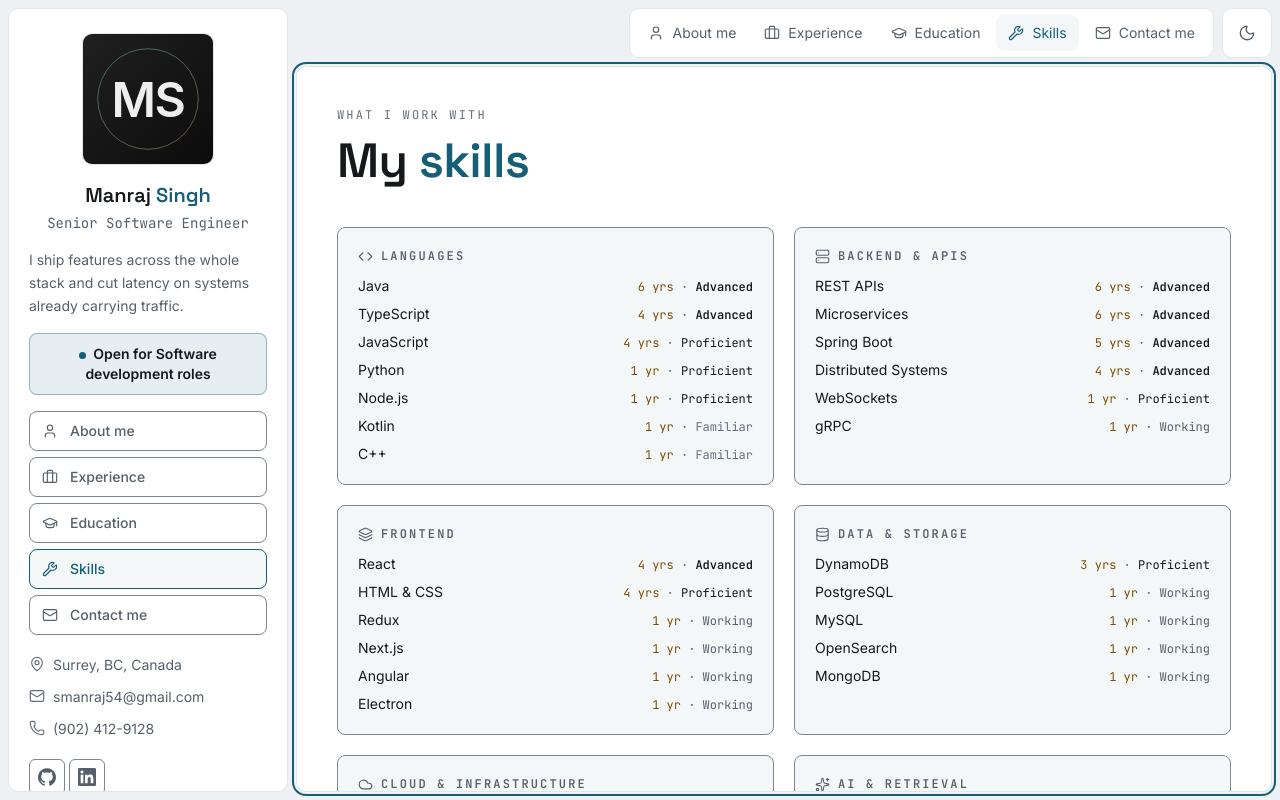
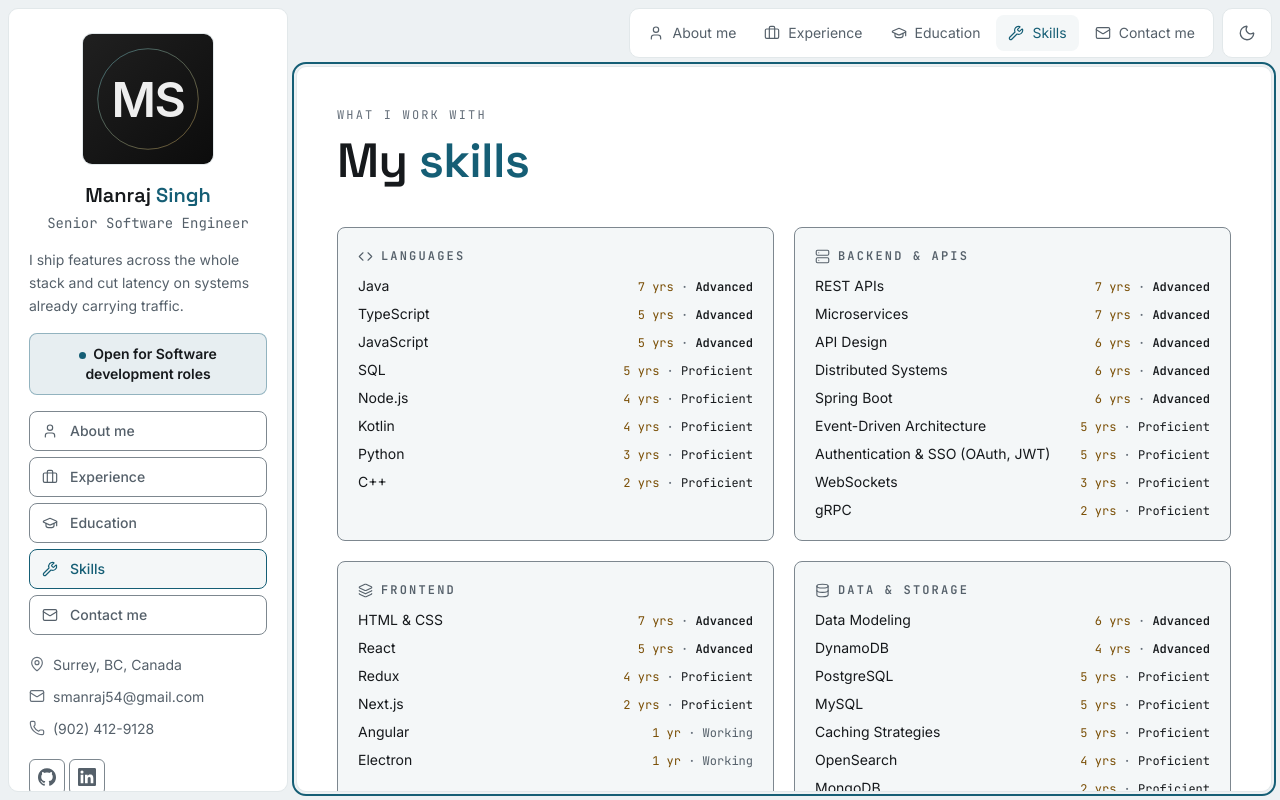
Before and after one commit to smanraj54/portfolio, a React (Vite) app in the folder web/: page /skills in a window 1280 px wide. Built offline with nearby package versions, Linux system fonts and the light colour scheme.

Commit message:
Skills update

```diff
--- a/web/src/components/articles/ArticleSkills.tsx
+++ b/web/src/components/articles/ArticleSkills.tsx
@@ -2,20 +2,27 @@
  * <ArticleSkills> — the `skills` article (§6.4).
  *
  * A row is a name, a year count and one of four proficiency words:
- * "Java · 6 yrs · Advanced". There is no bar, no percentage and no fill of any
+ * "Java · 7 yrs · Advanced". There is no bar, no percentage and no fill of any
  * kind here, which is why <ProgressBar> stays unimported even though it was
  * built for this section. A bar needs a denominator and this data has none:
- * content/skills.ts derives every `years` value from the role timeline, so each
- * number can be defended line by line, while a full-scale maximum would have to
- * be invented purely to have something to draw a width against. Once invented,
- * the width is what a visitor compares — and the defensible number stops
- * mattering. The four levels earn their visual weight from type instead
- * (LEVEL_CLASSES), which costs nothing and claims nothing.
+ * every `years` value in content/skills.ts is a claim about a real span that can
+ * be asked about line by line, while a full-scale maximum would have to be
+ * invented purely to have something to draw a width against. Once invented, the
+ * width is what a visitor compares — and the defensible number stops mattering.
+ * The four levels earn their visual weight from type instead (LEVEL_CLASSES),
+ * which costs nothing and claims nothing.
  *
- * Layout is one column on a phone and a grid of group cards from `lg`. Seven
+ * Layout is one column on a phone and a grid of group cards from `lg`. Eight
  * groups of three-word rows stacked in a single column would leave most of a
  * 1300px pane empty and put the last group two screens below the first.
+ *
+ * A group may set `wide`, which is the answer to one group holding 21 rows
+ * against a 6-11 median: left alone it stretches its grid row and leaves a void
+ * beside its neighbour. A wide group takes two columns of the outer grid and
+ * splits its own rows into two internal columns, so it comes out roughly as tall
+ * as the cards around it.
  */
+import clsx from 'clsx'
 import { formatDuration } from '@/lib/dates'
 import { Icon } from '@/lib/icons'
 import { RichText } from '@/lib/richtext'
@@ -48,9 +55,8 @@
    * `${years} yrs`. Two reasons: `years` is a plain number, so 1 is reachable
    * and must read "1 yr", and a fractional value is expressible in the type
    * even though today's content has none — 1.5 becomes "1 yr 6 mos" instead of
-   * "1.5 yrs". Floored, never rounded up, which is the rule content/skills.ts
-   * documents for deriving the value in the first place: the formatter must not
-   * overstate what the data claims.
+   * "1.5 yrs". Floored, never rounded up: the formatter must not overstate what
+   * the data claims.
    */
   const months = Math.floor(skill.years * 12)
   const tenure = months > 0 ? formatDuration(months) : null
@@ -66,14 +72,14 @@
           flex item and is not rendered, so it moves nothing and never reaches
           the accessibility tree; speech is already safe because each span is
           its own block-level flex item. What it does buy is `textContent`:
-          "Java 6 yrs Advanced" rather than "Java6 yrs Advanced" for a crawler
+          "Java 7 yrs Advanced" rather than "Java6 yrs Advanced" for a crawler
           or a test reading the row as one string. */}
       <span className="shrink-0 font-mono text-xs whitespace-nowrap">
         {tenure ? (
           <>
             <span className="text-data">{tenure}</span>{' '}
             {/* The separator is decoration and nothing else, so it is hidden:
-                the row then announces as one phrase — "Java 6 yrs Advanced" —
+                the row then announces as one phrase — "Java 7 yrs Advanced" —
                 rather than stopping on a middle dot between every value. */}
             <span aria-hidden className="text-faint">
               ·
@@ -114,8 +120,8 @@
         </h2>
       ) : null}
 
-      {/* A list, not a run of <section>s: seven groups is a countable set, and
-          "list, 7 items" is a useful thing to be told before stepping into it.
+      {/* A list, not a run of <section>s: eight groups is a countable set, and
+          "list, 8 items" is a useful thing to be told before stepping into it.
           Three columns wait until `2xl` — at `xl` the pane is around 1000px
           wide, and thirds of that wrap "Retrieval-Augmented Generation" onto
           three lines. */}
@@ -123,7 +129,25 @@
         {/* `border-control` on the card, not a plain `border` — a board card needs
             a stroke that clears 3:1, and theme.css tabulates why. */}
         {groups.map((group) => (
-          <li key={group.id} className="rounded-board border border-control bg-board p-4 sm:p-5">
+          <li
+            key={group.id}
+            className={clsx(
+              // `@container` makes the card the query root for its own rows. It
+              // is set on every card, not only the wide one, because a container
+              // with no query inside it costs nothing and a conditional
+              // container is a conditional layout rule to reason about.
+              '@container rounded-board border border-control bg-board p-4 sm:p-5',
+              // Only from `lg`, because below it the outer grid is one column
+              // and spanning two of one is meaningless. Placement was checked at
+              // both multi-column widths and strands no cell: at `lg` the span
+              // lands on its own row, at `2xl` it fills columns 2-3 of the row
+              // it shares. Deliberately NOT `grid-flow-row-dense`, which would
+              // close a gap by pulling a later card forward and so break the
+              // match between visual order and the DOM order that speech and
+              // the tab sequence follow.
+              group.wide && 'lg:col-span-2',
+            )}
+          >
             <GroupHeading className="mb-3 flex items-center gap-2 font-mono text-xs tracking-[0.18em] text-muted uppercase">
               {/* Decorative: the label beside it says the same thing, and an
                   `sm` group icon is not where meaning should live. Sized in em
@@ -133,10 +157,21 @@
             </GroupHeading>
 
             {/* Names are unique within a group, so the name is a stable key —
-                and a better one than the index, since the ordering rule in
-                content/skills.ts ("level, then years descending") means rows
-                move whenever a value is revised. */}
-            <ul role="list" className="flex flex-col gap-2">
+                and a better one than the index, since content/skills.ts orders
+                rows by hand, so they move whenever a value is revised.
+
+                A wide group's rows go into two columns of the CARD, queried on
+                the card's own width rather than the viewport's: how much room a
+                row has depends on the card's grid span, which differs at `lg`
+                and `2xl`, so a viewport breakpoint would be answering the wrong
+                question. Same idiom as ArticleInfoList. `gap-y-2` keeps the row
+                rhythm identical to the single-column cards beside it. */}
+            <ul
+              role="list"
+              className={clsx(
+                group.wide ? 'grid gap-x-6 gap-y-2 @lg:grid-cols-2' : 'flex flex-col gap-2',
+              )}
+            >
               {group.skills.map((skill) => (
                 <SkillRow key={skill.name} skill={skill} />
               ))}
--- a/web/src/content/skills.ts
+++ b/web/src/content/skills.ts
@@ -1,43 +1,39 @@
 /**
  * Skills content.
  *
- * The bars carry years + a 4-step label instead of a percentage (§6.4) because
- * a percentage is unfalsifiable and a year count is not: every number below is
- * derivable from the role timeline in `experience.ts`, so it can be defended
- * line by line in an interview.
+ * Rows carry years + a 4-step label instead of a percentage (§6.4) because a
+ * percentage is unfalsifiable and a year count is not: every line below is a
+ * claim that can be asked about in an interview and answered with a project.
  *
- * The rule used for every `years` value, so it can be re-derived later:
+ * **Every number here is author-supplied.** Earlier revisions of this file
+ * derived each `years` value arithmetically from the role spans in
+ * `experience.ts` and wrote the sum out on the line, under a set of numbered
+ * rules. That is no longer what these values are, and the rules are gone rather
+ * than left in place to be quietly violated: the list is now a self-assessment
+ * of depth and exposure, which is a different (and more honest) kind of claim
+ * than "this many months of dated employment names this technology".
  *
- *   1. Years of *production* use only — work that shipped in a role or in a
- *      published personal project. Coursework and reading do not count.
- *   2. Sum the role spans that actually used the thing, per the résumé's own
- *      per-project tech stacks. A technology named only under one employer is
- *      bounded by that employer's dates.
- *   3. Exclude the study gap: Apr 2021 → Sep 2021 (before the Dalhousie TA
- *      term) and May 2022 (Master's overlaps the Amazon start).
- *   4. Round DOWN to a whole year. "Now" is fixed at September 2026 for the
- *      arithmetic, so the numbers only ever need revisiting deliberately.
- *   5. Nothing exceeds the career itself: June 2019 → Sep 2026 is 7 years.
- *   6. A skill with less than a year of production use is listed as 1, since a
- *      0 would read as "never used it" — those are the ones marked 'Familiar'
- *      or 'Working'.
- *   7. Undated work cannot extend a span. The résumé dates none of the personal
- *      projects, so a technology that appears only there — or only in the
- *      CORE COMPETENCIES list — takes the floor in rule 6 and nothing more. The
- *      single exception is Java, where the projects tip an already-dated 5y9m
- *      over the line; that arithmetic is written out on the line itself.
- *   8. A number may sit *below* the summed span where the ownership was partial
- *      rather than end to end. Where it does, the comment on the line says so,
- *      so the gap is deliberate and not a stale value.
+ * What still holds, and is worth keeping true when editing:
  *
- * `level` is set from depth of ownership, not from the year count, so a 1-year
- * skill that was owned end to end can outrank a 3-year skill that was only
- * touched. 'Advanced' is reserved for the work the résumé shows repeated
- * production ownership of: Java, Spring Boot, REST/microservice design, AWS,
- * TypeScript/React, distributed systems, and latency work.
+ *   1. Nothing exceeds the career itself. June 2019 → Sep 2026 is 7 years, and
+ *      7 is the largest value in the file.
+ *   2. `level` is depth of ownership, not a restatement of `years`. A 2-year
+ *      skill owned end to end can outrank a 5-year skill that was only used.
+ *      'Advanced' is reserved for work with repeated production ownership.
+ *   3. Order within a group is author-given — strongest and most representative
+ *      first — and is NOT a derived sort. Performance & Practice deliberately
+ *      opens with a 7-year 'Proficient' entry ahead of 6-year 'Advanced' ones,
+ *      so any code that assumes level-then-years ordering is wrong.
+ *   4. A few entries are cross-listed because they genuinely belong to two
+ *      groups: DynamoDB is in both Data & Storage and AWS, Amazon Bedrock in
+ *      both AWS and AI & Retrieval. Cross-listed pairs must agree on `years`
+ *      and `level` — `sections.test.ts` only forbids duplicate names *within* a
+ *      group, so nothing enforces that agreement but this comment.
  *
- * Within a group, skills are ordered by level first and then by years
- * descending, which is what "strongest first" means here.
+ * The AWS group is marked `wide`. It holds 21 services against a 6-11 median,
+ * so left as one column it stretches its grid row and leaves a void beside its
+ * neighbour; `ArticleSkills` gives it two columns of the enclosing grid and two
+ * internal columns instead.
  */
 import type { Article } from '@/types/content'
 
@@ -51,25 +47,14 @@
         label: 'Languages',
         icon: 'code',
         skills: [
-          // Amdocs (Jul 2019-Apr 2021, 1y9m) + the Dalhousie TA tool
-          // (Sep 2021-Apr 2022, 8m) + Amazon (May 2022-Sep 2025, 3y4m) is 5y9m.
-          // The three Java projects from the master's window — RDBMS, Cab
-          // Booking, Hiree — carry it over the line to 6.
-          { name: 'Java', years: 6, level: 'Advanced' },
-          // Amazon frontends from May 2022, still current at Ansys.
-          { name: 'TypeScript', years: 4, level: 'Advanced' },
-          { name: 'JavaScript', years: 4, level: 'Proficient' },
-          // Synopsys automation scripting (Jun-Jul 2019, 2m) plus the AEDT Doc
-          // Copilot pipeline (Sep 2025-Sep 2026, 1y) is 1y2m, so 1. No other
-          // role's stack names Python. 'Proficient' is depth, not duration.
-          { name: 'Python', years: 1, level: 'Proficient' },
-          // Ansys only, but it carries the whole browser-facing layer of
-          // Concept SI; the simulation engines were already native services.
-          { name: 'Node.js', years: 1, level: 'Proficient' },
-          // Listed on the résumé, no project of its own. Honest 'Familiar'.
-          { name: 'Kotlin', years: 1, level: 'Familiar' },
-          // Two months on the VC Spyglass module at Synopsys. Floored at 1.
-          { name: 'C++', years: 1, level: 'Familiar' },
+          { name: 'Java', years: 7, level: 'Advanced' },
+          { name: 'TypeScript', years: 5, level: 'Advanced' },
+          { name: 'JavaScript', years: 5, level: 'Advanced' },
+          { name: 'SQL', years: 5, level: 'Proficient' },
+          { name: 'Node.js', years: 4, level: 'Proficient' },
+          { name: 'Kotlin', years: 4, level: 'Proficient' },
+          { name: 'Python', years: 3, level: 'Proficient' },
+          { name: 'C++', years: 2, level: 'Proficient' },
         ],
       },
       {
@@ -77,18 +62,15 @@
         label: 'Backend & APIs',
         icon: 'server',
         skills: [
-          // Amdocs order orchestration, the Amazon service work, and the
-          // Ansys stack: present in every role since Jul 2019.
-          { name: 'REST APIs', years: 6, level: 'Advanced' },
-          { name: 'Microservices', years: 6, level: 'Advanced' },
-          // Amdocs plus Amazon. Ansys does not use it, so it stops at 5.
-          { name: 'Spring Boot', years: 5, level: 'Advanced' },
-          // Cross-region and POD routing at Amazon, then the multi-service
-          // Concept SI stack.
-          { name: 'Distributed Systems', years: 4, level: 'Advanced' },
-          // Concept SI: a ~30-operation protocol multiplexed over one socket.
-          { name: 'WebSockets', years: 1, level: 'Proficient' },
-          { name: 'gRPC', years: 1, level: 'Working' },
+          { name: 'REST APIs', years: 7, level: 'Advanced' },
+          { name: 'Microservices', years: 7, level: 'Advanced' },
+          { name: 'API Design', years: 6, level: 'Advanced' },
+          { name: 'Distributed Systems', years: 6, level: 'Advanced' },
+          { name: 'Spring Boot', years: 6, level: 'Advanced' },
+          { name: 'Event-Driven Architecture', years: 5, level: 'Proficient' },
+          { name: 'Authentication & SSO (OAuth, JWT)', years: 5, level: 'Proficient' },
+          { name: 'WebSockets', years: 3, level: 'Proficient' },
+          { name: 'gRPC', years: 2, level: 'Proficient' },
         ],
       },
       {
@@ -96,16 +78,10 @@
         label: 'Frontend',
         icon: 'layers',
         skills: [
-          { name: 'React', years: 4, level: 'Advanced' },
-          // Bounded by the same dated frontends as React and TypeScript: the
-          // Amazon UIs from May 2022 and then the Ansys web client.
-          { name: 'HTML & CSS', years: 4, level: 'Proficient' },
-          // On the résumé's frontend list, but in no project's stack, so it
-          // takes the floor rather than a guessed span.
-          { name: 'Redux', years: 1, level: 'Working' },
-          // BranchyAI's decision-tree UI.
-          { name: 'Next.js', years: 1, level: 'Working' },
-          // Both Ansys only: Concept SI's web client and its desktop build.
+          { name: 'HTML & CSS', years: 7, level: 'Advanced' },
+          { name: 'React', years: 5, level: 'Advanced' },
+          { name: 'Redux', years: 4, level: 'Proficient' },
+          { name: 'Next.js', years: 2, level: 'Proficient' },
           { name: 'Angular', years: 1, level: 'Working' },
           { name: 'Electron', years: 1, level: 'Working' },
         ],
@@ -115,37 +91,60 @@
         label: 'Data & Storage',
         icon: 'database',
         skills: [
-          // The MultiCreate hybrid draft store, at Amazon only.
-          { name: 'DynamoDB', years: 3, level: 'Proficient' },
-          // Both are on the résumé's database list, but no project names the
-          // engine — Hiree says "AWS RDS", Volunteer Mart "a GCP relational
-          // database" — so neither gets more than the floor.
-          { name: 'PostgreSQL', years: 1, level: 'Working' },
-          { name: 'MySQL', years: 1, level: 'Working' },
-          // Both Ansys only: the Doc Copilot index and the Concept SI store.
-          { name: 'OpenSearch', years: 1, level: 'Working' },
-          { name: 'MongoDB', years: 1, level: 'Working' },
+          { name: 'Data Modeling', years: 6, level: 'Advanced' },
+          // Cross-listed in the AWS group; the two lines must agree (rule 4).
+          { name: 'DynamoDB', years: 4, level: 'Advanced' },
+          { name: 'PostgreSQL', years: 5, level: 'Proficient' },
+          { name: 'MySQL', years: 5, level: 'Proficient' },
+          { name: 'Caching Strategies', years: 5, level: 'Proficient' },
+          { name: 'OpenSearch', years: 4, level: 'Proficient' },
+          { name: 'MongoDB', years: 2, level: 'Proficient' },
         ],
       },
       {
+        // Kept as `cloud` rather than renamed to `aws`: it is the group that
+        // already existed here, and the id is a React key.
         id: 'cloud',
-        label: 'Cloud & Infrastructure',
+        label: 'AWS',
         icon: 'cloud',
+        wide: true,
         skills: [
-          // Amazon plus Ansys, both of them AWS end to end.
-          { name: 'AWS', years: 4, level: 'Advanced' },
-          // Presigned-URL uploads at Amazon, asset and doc storage at Ansys.
-          { name: 'Amazon S3', years: 4, level: 'Proficient' },
-          // The Hiree project, which the résumé leaves undated, then
-          // containerizing the Concept SI stack (Sep 2025-Sep 2026): one dated
-          // year, so 1. 'Proficient' is the container build being mine.
-          { name: 'Docker', years: 1, level: 'Proficient' },
-          { name: 'GitHub Actions', years: 1, level: 'Proficient' },
-          // Amazon's CI/CD pipeline and the Doc Copilot infrastructure.
-          { name: 'AWS CDK', years: 2, level: 'Working' },
-          { name: 'AWS Lambda', years: 1, level: 'Working' },
-          { name: 'API Gateway', years: 1, level: 'Working' },
-          { name: 'Kubernetes (EKS)', years: 1, level: 'Working' },
+          { name: 'AWS', years: 5, level: 'Advanced' },
+          { name: 'Amazon S3', years: 5, level: 'Advanced' },
+          { name: 'DynamoDB', years: 4, level: 'Advanced' },
+          { name: 'CloudWatch', years: 5, level: 'Proficient' },
+          { name: 'IAM', years: 5, level: 'Proficient' },
+          { name: 'EC2', years: 5, level: 'Proficient' },
+          { name: 'CloudFormation', years: 5, level: 'Proficient' },
+          { name: 'AWS Lambda', years: 4, level: 'Proficient' },
+          { name: 'API Gateway', years: 4, level: 'Proficient' },
+          { name: 'CloudFront', years: 4, level: 'Proficient' },
+          { name: 'AWS CDK', years: 4, level: 'Proficient' },
+          { name: 'ECS', years: 4, level: 'Proficient' },
+          { name: 'EKS (Kubernetes)', years: 4, level: 'Proficient' },
+          { name: 'ECR', years: 4, level: 'Proficient' },
+          { name: 'EFS', years: 4, level: 'Proficient' },
+          { name: 'RDS', years: 4, level: 'Proficient' },
+          { name: 'SQS', years: 4, level: 'Proficient' },
+          { name: 'Route 53', years: 4, level: 'Proficient' },
+          { name: 'AWS WAF', years: 4, level: 'Proficient' },
+          { name: 'Amazon Bedrock', years: 2, level: 'Proficient' },
+          { name: 'OpenSearch Serverless', years: 2, level: 'Proficient' },
+        ],
+      },
+      {
+        id: 'devops',
+        label: 'DevOps & Infrastructure',
+        icon: 'terminal',
+        skills: [
+          { name: 'Git', years: 7, level: 'Advanced' },
+          { name: 'Linux', years: 7, level: 'Proficient' },
+          { name: 'CI/CD', years: 6, level: 'Advanced' },
+          { name: 'Infrastructure as Code', years: 5, level: 'Proficient' },
+          { name: 'Docker', years: 5, level: 'Proficient' },
+          { name: 'GitHub Actions', years: 5, level: 'Proficient' },
+          { name: 'Maven', years: 5, level: 'Proficient' },
+          { name: 'Kubernetes', years: 4, level: 'Proficient' },
         ],
       },
       {
@@ -153,16 +152,14 @@
         label: 'AI & Retrieval',
         icon: 'sparkles',
         skills: [
-          // Generative-AI features shipped at Amazon: the MultiCreate base
-          // product search and the SellerCentral description generator.
-          { name: 'Generative AI Features', years: 3, level: 'Proficient' },
+          { name: 'Generative AI Features', years: 2, level: 'Proficient' },
+          // Cross-listed in the AWS group; the two lines must agree (rule 4).
           { name: 'Amazon Bedrock', years: 2, level: 'Proficient' },
-          // Newest of the lot, and the deepest: the AEDT Doc Copilot pipeline
-          // from ingestion through grounded answers.
-          { name: 'Retrieval-Augmented Generation', years: 1, level: 'Proficient' },
+          { name: 'Retrieval-Augmented Generation', years: 2, level: 'Proficient' },
+          { name: 'Prompt Engineering', years: 2, level: 'Working' },
           { name: 'Vector Search', years: 1, level: 'Working' },
           { name: 'Embeddings', years: 1, level: 'Working' },
-          // BranchyAI wired AI agents to internal tools through MCP.
+          { name: 'LLM Application Architecture', years: 1, level: 'Working' },
           { name: 'MCP Servers', years: 1, level: 'Working' },
         ],
       },
@@ -171,28 +168,18 @@
         label: 'Performance & Practice',
         icon: 'gauge',
         skills: [
-          // Keyword search, global search and the JDK-17 migration at Amazon
-          // (May 2022-Sep 2025), and before that the Amdocs capacity-report
-          // microservice (126% efficiency gain) and the RCA work (up to 30%
-          // faster) from Jul 2019. Those two employers sum to 5y1m; held at 4
-          // per rule 8, because the Amdocs half was optimization inside an
-          // existing service rather than owning the latency of my own.
-          { name: 'Latency Reduction', years: 4, level: 'Advanced' },
-          // The Amazon services that carry the TPS numbers.
-          { name: 'High-Throughput API Design', years: 3, level: 'Advanced' },
-          { name: 'Observability (CloudWatch)', years: 3, level: 'Proficient' },
-          // Lead TA over 4 TAs and 5 markers, then two new hires and an intern
-          // at Amazon.
-          { name: 'Mentoring', years: 3, level: 'Proficient' },
-          // Build tool on the three undated Java projects and nowhere dated, so
-          // it takes the floor.
-          { name: 'Maven', years: 1, level: 'Proficient' },
-          // Ansys: SSO token verification, per-tenant entitlement checks, WAF
-          // rate limiting, and the SSRF / path-traversal / injection guards.
-          { name: 'API Security', years: 1, level: 'Proficient' },
-          { name: 'Cypress', years: 2, level: 'Working' },
-          // Stated only in the two undated personal-project stacks.
-          { name: 'Test-Driven Development', years: 1, level: 'Working' },
+          // Rule 3 in force: 7-year 'Proficient' ahead of 6-year 'Advanced'.
+          { name: 'Agile / Scrum', years: 7, level: 'Proficient' },
+          { name: 'System Design', years: 6, level: 'Advanced' },
+          { name: 'Scalability', years: 6, level: 'Advanced' },
+          { name: 'Code Review', years: 6, level: 'Advanced' },
+          { name: 'Unit Testing (JUnit)', years: 6, level: 'Proficient' },
+          { name: 'Latency Reduction', years: 5, level: 'Advanced' },
+          { name: 'High-Throughput API Design', years: 5, level: 'Advanced' },
+          { name: 'Observability', years: 5, level: 'Proficient' },
+          { name: 'Mentoring', years: 4, level: 'Proficient' },
+          { name: 'Test-Driven Development', years: 4, level: 'Proficient' },
+          { name: 'Cypress', years: 4, level: 'Proficient' },
         ],
       },
     ],
```
Also changed, not shown: web/src/types/content.ts (+8 -0 lines), 1 other file (tests, documents, lock files or other folders).
